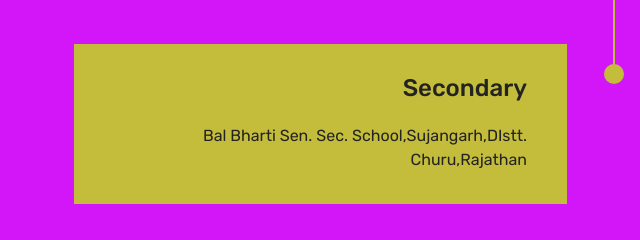
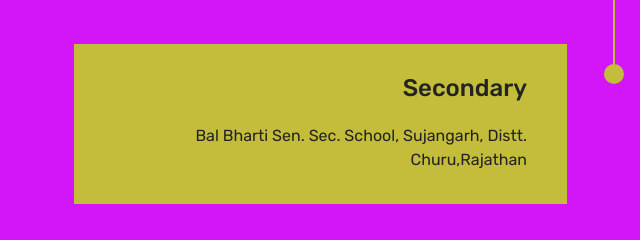
Before and after one commit to varunbhati904/portfolio, a plain HTML site: page index.html in a window 1280 px wide. Shown: the part 1960-2200 px from the top of the page, 26-666 px from the left. Drawn offline with Linux system fonts and the light colour scheme; files whose address does not match are found by name.

Commit message:
Update index.html

```diff
--- a/index.html
+++ b/index.html
@@ -240,7 +240,7 @@
                         <h4 class="mbr-timeline-title pb-3 mbr-fonts-style display-5">
                             Secondary</h4>
                         <p class="mbr-timeline-text mbr-fonts-style display-7">
-                            Bal Bharti Sen. Sec. School,Sujangarh,DIstt. Churu,Rajathan</p>
+                            Bal Bharti Sen. Sec. School, Sujangarh, Distt. Churu,Rajathan</p>
                     </div>
                 </div>
             </div>
```
